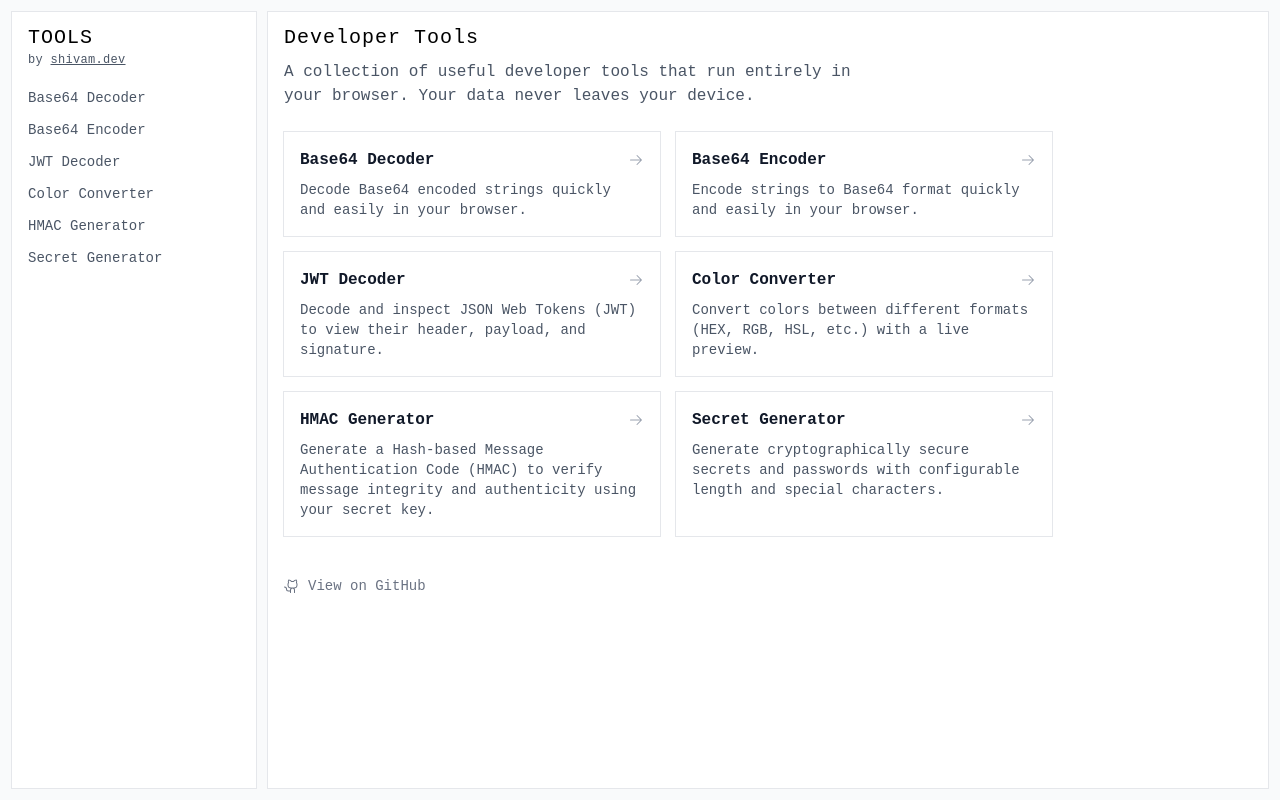
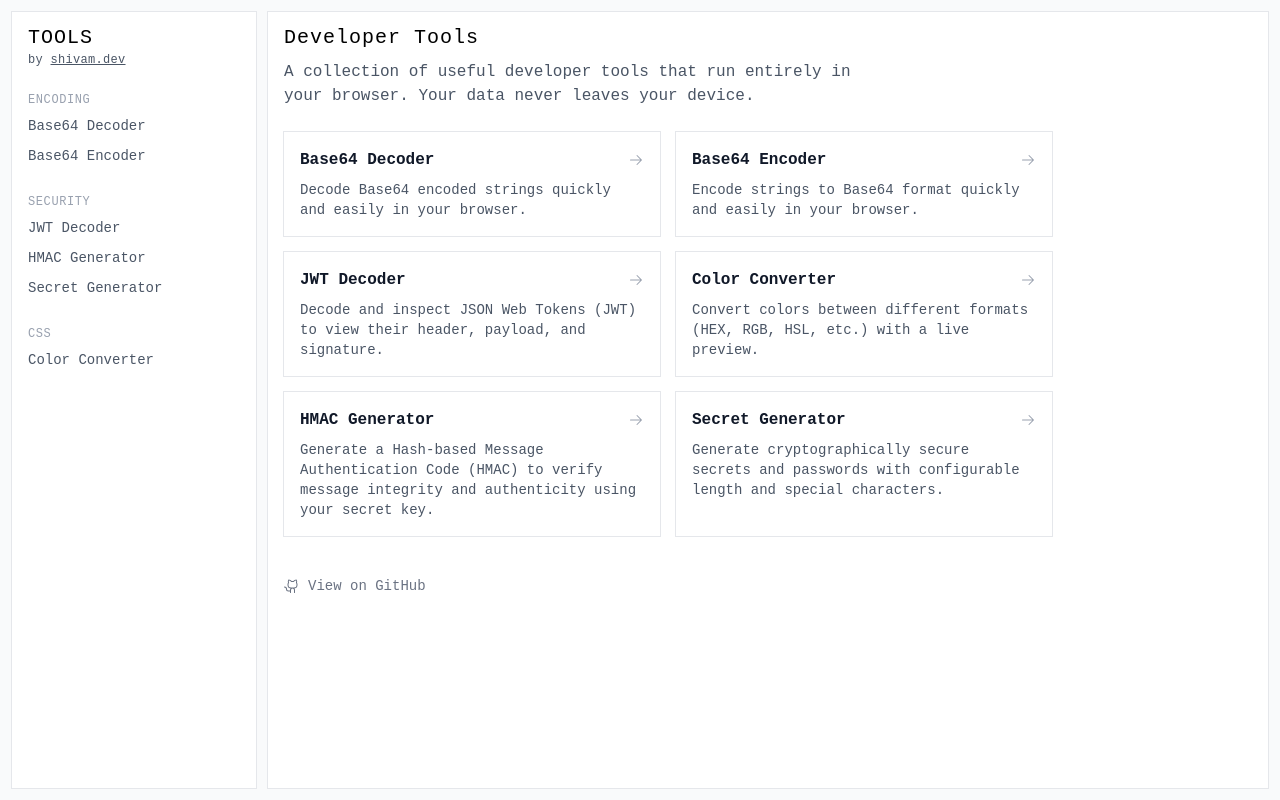
Before and after one commit to scmmishra/tools.shivam.dev, a Vue app: page / in a window 1280 px wide. Built offline with nearby package versions, Linux system fonts and the light colour scheme.

Commit message:
feat: add category to sidebar

```diff
--- a/src/components/Sidebar.vue
+++ b/src/components/Sidebar.vue
@@ -1,5 +1,10 @@
 <script setup lang="ts">
-import { tools } from "../tools";
+import { tools, Category } from "../tools";
+
+const groupedTools = Object.values(Category).map((category) => ({
+  name: category.charAt(0).toUpperCase() + category.slice(1),
+  tools: tools.filter((tool) => tool.category === category),
+}));
 </script>
 <template>
   <aside class="sticky top-0 grid h-screen p-3 pr-0 basis-64">
@@ -17,15 +22,25 @@ import { tools } from "../tools";
         </a>
       </span>
 
-      <nav class="space-y-1 -mx-2">
+      <nav class="space-y-6 mt-2">
+        <div v-for="group in groupedTools" :key="group.name" class="space-y-1">
+          <h3
+            class="text-xs font-medium text-gray-400 uppercase tracking-wider mb-1"
+          >
+            {{ group.name }}
+          </h3>
+          <div class="-mx-2 space-y-0.5">
             <RouterLink
-          v-for="tool in tools"
+              v-for="tool in group.tools"
+              :key="tool.slug"
               :to="`/${tool.slug}`"
               class="block px-2 py-1 text-sm text-gray-600 hover:text-gray-900 hover:bg-gray-50"
               active-class="text-gray-900 bg-gray-50 outline outline-gray-100"
             >
               {{ tool.title }}
             </RouterLink>
+          </div>
+        </div>
       </nav>
     </div>
   </aside>
```
Lines whose indentation alone changed are shown as unchanged.
